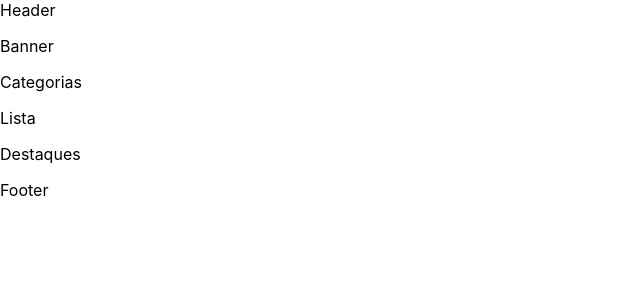
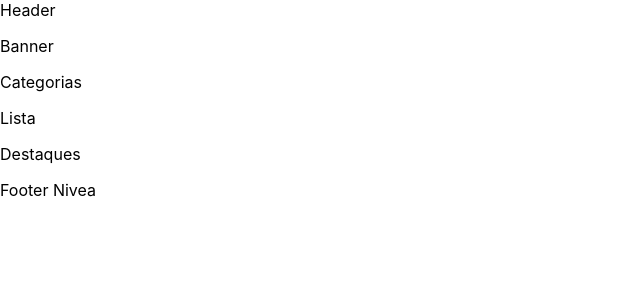
Before and after one commit to andre-digitalcollege/DigitalStore, a React (Create React App) app: page / in a window 1280 px wide. Shown: the top 300 px of the page, without its empty margins (0-640 px from the left). Built offline with nearby package versions, Linux system fonts and the light colour scheme.

Commit message:
footer Nivea 2

```diff
--- a/src/components/Footer.jsx
+++ b/src/components/Footer.jsx
@@ -1,3 +1,3 @@
 export default function Footer(){
-    return <footer><p>Footer</p></footer>
+    return <footer><p>Footer Nivea</p></footer>
  }
```
